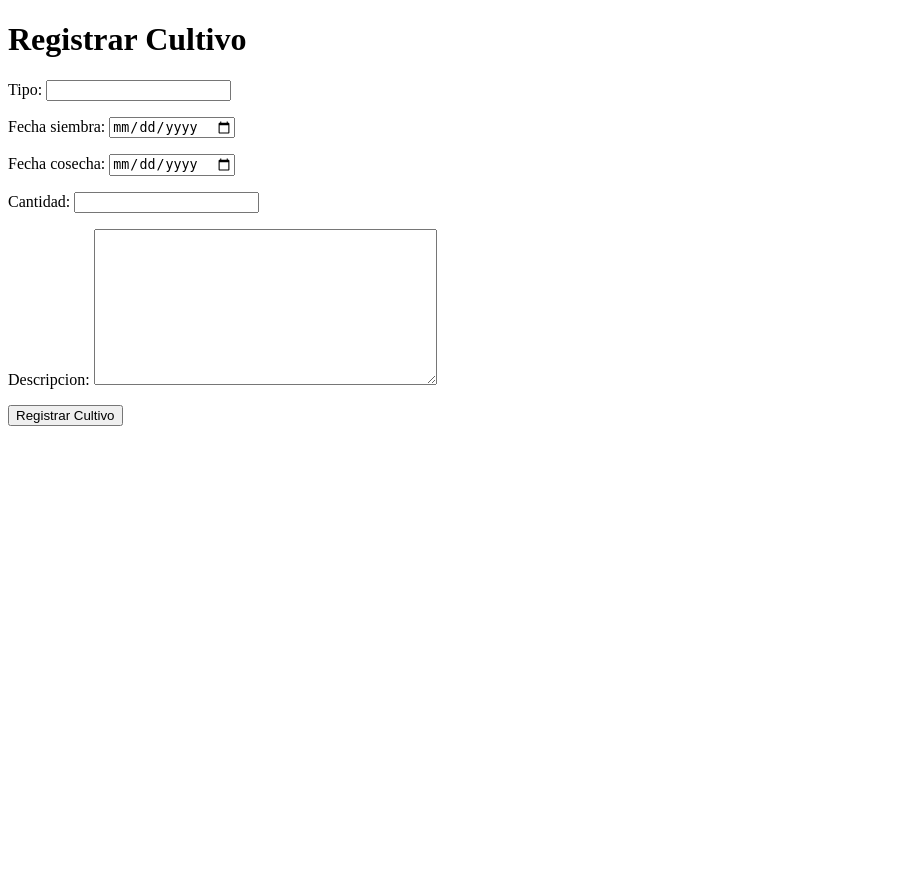
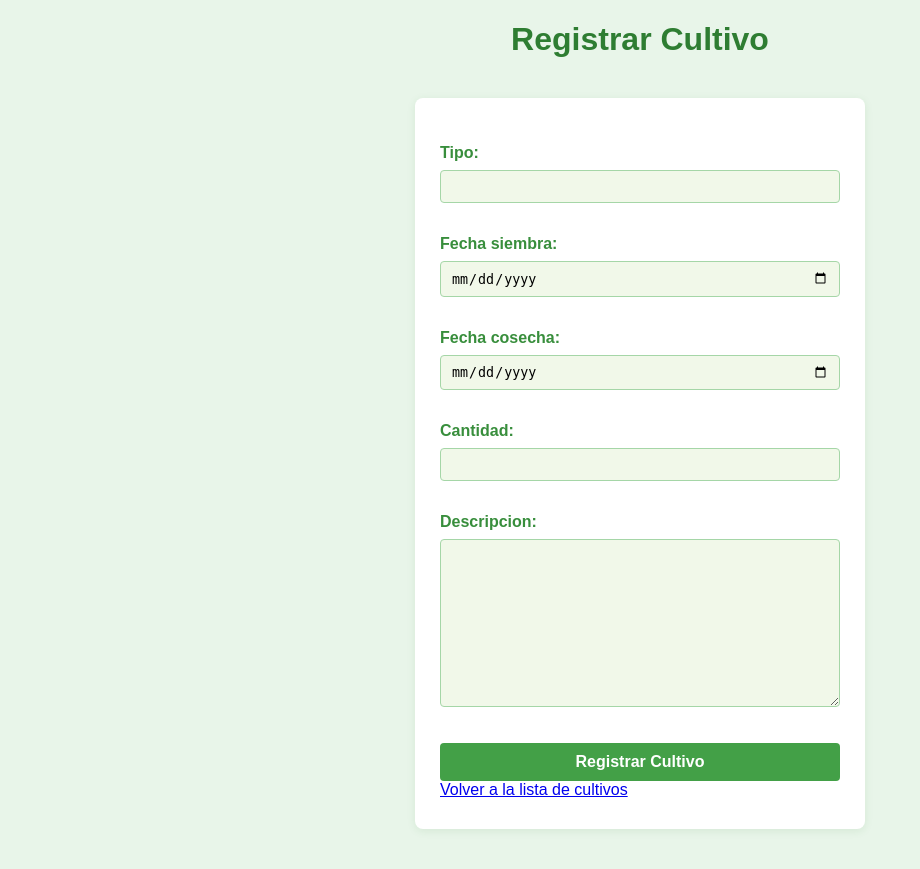
Before and after one commit to ANGELUSD11/AgroSync, a Django app: page /cultivos/registrar-cultivo/ in a window 1280 px wide. Shown: the whole page, without its empty margins (0-920 px from the left). Before the commit the page ends 426 px from the top, so only its background shows below. Run offline with Django 5.2, Linux system fonts and the light colour scheme.

Commit message:
Fix: api working, Adding cultivos registration, DB worknig

```diff
--- a/cultivos/templates/cultivos/registrar_cultivo.html
+++ b/cultivos/templates/cultivos/registrar_cultivo.html
@@ -5,6 +5,52 @@
     <meta charset="UTF-8">
     <meta name="viewport" content="width=device-width, initial-scale=1.0">
     <title>Registrar Cultivo</title>
+    <style>
+        body {
+            background: #e8f5e9;
+            font-family: Arial, sans-serif;
+        }
+        h1 {
+            color: #2e7d32;
+            text-align: center;
+        }
+        form {
+            background: #ffffff;
+            border-radius: 8px;
+            box-shadow: 0 2px 8px rgba(46, 125, 50, 0.1);
+            max-width: 400px;
+            margin: 40px auto;
+            padding: 30px 25px;
+        }
+        label {
+            color: #388e3c;
+            font-weight: bold;
+        }
+        input, select, textarea {
+            width: 100%;
+            padding: 8px 10px;
+            margin: 8px 0 16px 0;
+            border: 1px solid #a5d6a7;
+            border-radius: 4px;
+            box-sizing: border-box;
+            background: #f1f8e9;
+        }
+        button[type="submit"] {
+            background: #43a047;
+            color: #fff;
+            border: none;
+            padding: 10px 0;
+            width: 100%;
+            border-radius: 4px;
+            font-size: 16px;
+            font-weight: bold;
+            cursor: pointer;
+            transition: background 0.2s;
+        }
+        button[type="submit"]:hover {
+            background: #388e3c;
+        }
+    </style>
 </head>
 <body>
     <h1>Registrar Cultivo</h1>
@@ -13,6 +59,17 @@
         {% csrf_token %}
         {{ form.as_p }}  <!-- Esto renderiza el formulario como párrafos -->
         <button type="submit">Registrar Cultivo</button>
+        {% if form.errors %}
+            <div style="color: red; margin-top: 10px;">
+                <p>Por favor, corrige los errores en el formulario.</p>
+            </div>
+        {% endif %}
+        {% if success_message %}
+            <div style="color: green; margin-top: 10px;">
+                <p>Registro Exitoso</p>
+            </div>
+        {% endif %}
+        <a href="{% url 'lista_cultivos' %}">Volver a la lista de cultivos</a>
     </form>
 </body>
 </html>
--- a/cultivos/urls.py
+++ b/cultivos/urls.py
@@ -9,4 +9,6 @@ handler404 = 'users.views.error_404_view'
 urlpatterns = [
     path('clima/', views.clima_actual, name='clima'),
     path('registrar-cultivo/', views.registrar_cultivo, name='registrar_cultivo'),
-    ]
+    path('lista-cultivos/', views.lista_cultivos, name='lista_cultivos'),  # Nueva ruta
+    path('eliminar-cultivo/<int:cultivo_id>/', views.eliminar_cultivo, name='eliminar_cultivo'),
+]
--- a/cultivos/views.py
+++ b/cultivos/views.py
@@ -1,16 +1,17 @@
-from django.shortcuts import render, redirect
+from django.shortcuts import render, redirect, get_object_or_404
 from .forms import CultivoForm
+from .models import Cultivo
 import os
 import requests
 
 def clima_actual(request):
-    ciudad = "Bogotá"
+    ciudad = "Bogota"
     api_key = "4b6556d8c3f5006f717e2e9b74ec0edb"  # o puedes ponerla directo aquí para pruebas
 
     lat = 4.7110
     lon = -74.0721
 
-    api_call = 'http://api.openweathermap.org/data/2.5/weather?q=London,uk&APPID=4b6556d8c3f5006f717e2e9b74ec0edb'
+    api_call = 'http://api.openweathermap.org/data/2.5/weather?q=Bogota,co&APPID=4b6556d8c3f5006f717e2e9b74ec0edb'
     clima_data = {}
 
     try:
@@ -20,7 +21,7 @@ def clima_actual(request):
 
             clima_data = {
                 'ciudad': ciudad,
-                'temperatura': datos['main']['temp'],
+                'temperatura': round(datos['main']['temp']-273.15),  # Convertir de Kelvin a Celsius
                 'descripcion': datos['weather'][0]['description'].capitalize(),
                 'humedad': datos['main']['humidity'],
                 'viento': datos['wind']['speed'],
@@ -45,3 +46,12 @@ def registrar_cultivo(request):
         form = CultivoForm()
 
     return render(request, 'cultivos/registrar_cultivo.html', {'form': form})
+
+def lista_cultivos(request):
+    cultivos = Cultivo.objects.all()
+    return render(request, 'cultivos/cultivos.html', {'cultivos': cultivos})
+
+def eliminar_cultivo(request, cultivo_id):
+    cultivo = get_object_or_404(Cultivo, id=cultivo_id)
+    cultivo.delete()
+    return redirect('lista_cultivos')
```
Also changed, not shown: cultivos/templates/cultivos/cultivos.html (added, +77 -0 lines), users/templates/users/mainpage.html (+15 -8 lines), users/views.py (+25 -2 lines).
